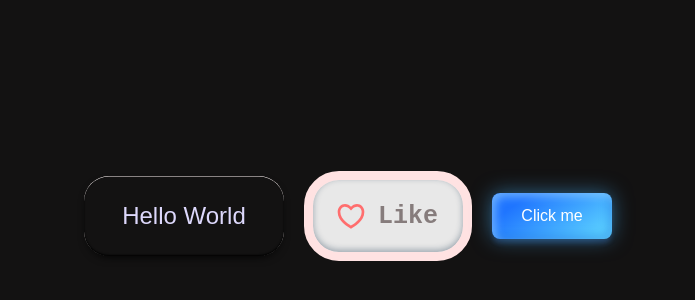
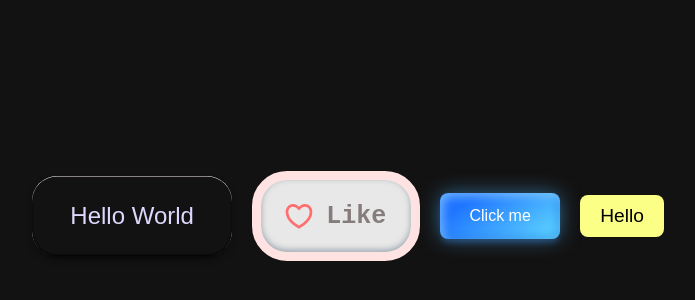
Before and after one commit to Kaushar45/button-css, a plain HTML site: page index.html in a window 1280 px wide. Shown: the part 184-484 px from the top of the page, without its empty margins (292-987 px from the left). Drawn offline with Linux system fonts and the light colour scheme.

Commit message:
add button

```diff
--- a/index.html
+++ b/index.html
@@ -38,5 +38,6 @@
     </button>
 
     <button class="blue-btn">Click me</button>
+    <button class="yello-btn">Hello</button>
   </body>
 </html>
--- a/style.css
+++ b/style.css
@@ -171,3 +171,16 @@ body {
     transition: linear;
   }
 }
+
+
+.yello-btn{
+ font-size: 1.2em;
+  padding: 10px 20px;
+  border-radius: 8px;
+  border: none;
+  background-color: rgb(251, 255, 134);
+
+}
+.yello-btn:hover{
+  background-color: #ffdc18;
+}
```
